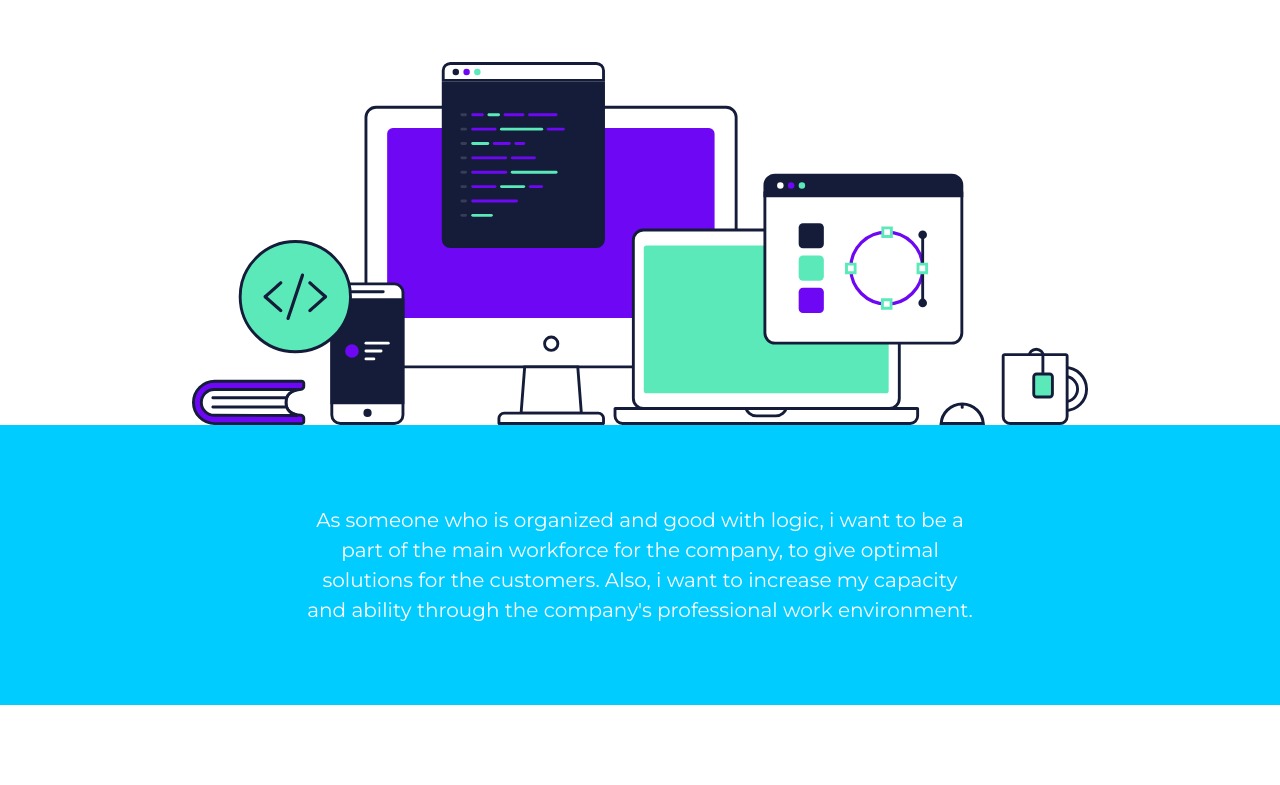
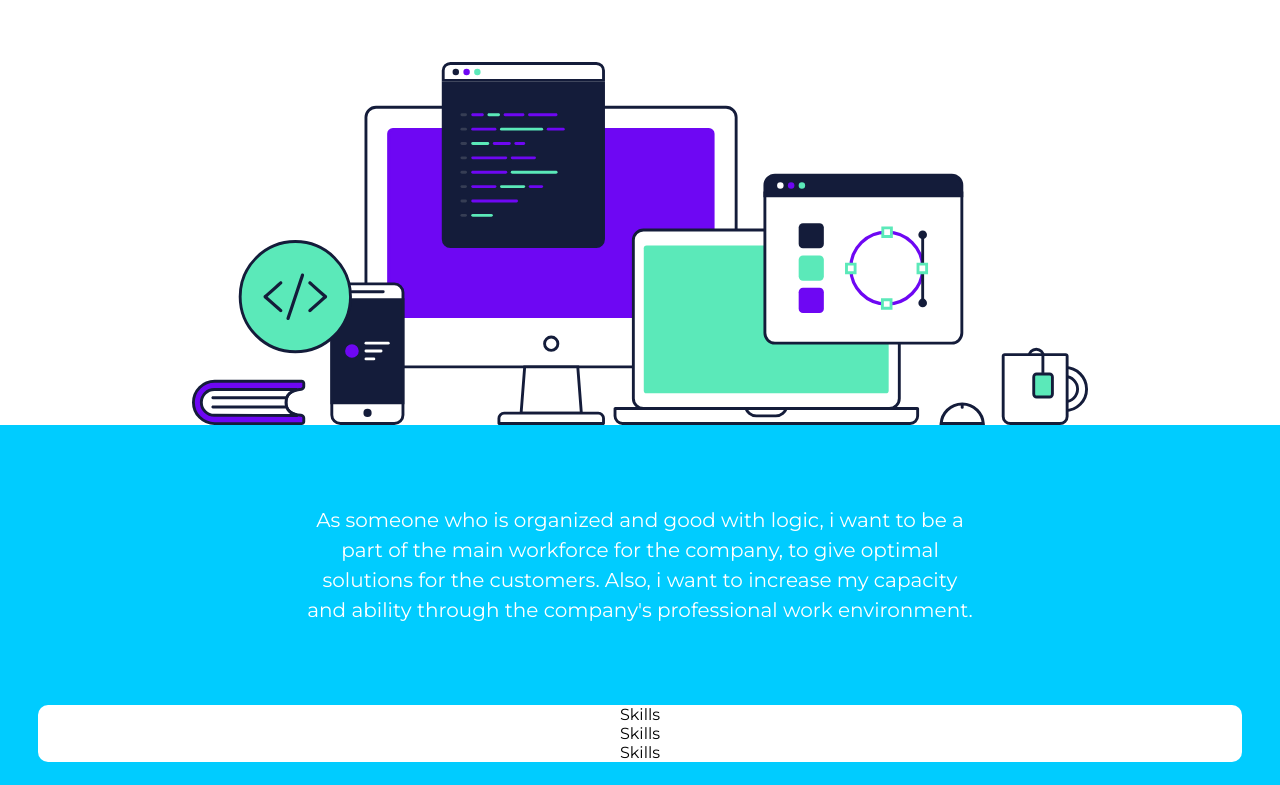
Before and after one commit to linkinparkrules/portfolio-frontend, a React (Create React App) app: page / in a window 1280 px wide. Shown: the part 493-1278 px from the top of the page. Before the commit the page ends 1198 px from the top, so only its background shows below. Built offline with nearby package versions, Linux system fonts and the light colour scheme.

Commit message:
add skills

```diff
--- /dev/null
+++ b/src/Pages/Home/Background2/Skills.js
@@ -0,0 +1,8 @@
+
+const Skills = (props) => {
+  return (
+    <div>Skills</div>
+  );
+};
+
+export default Skills;
--- a/src/Pages/Home/Background2/bg2.module.css
+++ b/src/Pages/Home/Background2/bg2.module.css
@@ -3,12 +3,20 @@
   justify-content: center;
   background-color: rgb(0, 204, 255);
   color: white;
-  padding: 5rem 1.5rem;
+  padding: 5rem 1.5rem 10rem 1.5rem;
 }
 
 .intro {
   font-size: 1.25rem;
   width: 55%;
   line-height: 1.5;
+}
 
+.skillsBoard {
+  background-color: white;
+  margin-top: -5rem;
+  /* z-index: 2; */
+  margin-inline: 3%;
+  border-radius: 10px;
+  display: grid;
 }
--- a/src/Pages/Home/Background2/index.js
+++ b/src/Pages/Home/Background2/index.js
@@ -1,15 +1,23 @@
 import bg2 from "./bg2.module.css"
+import Skills from "./Skills";
 
 const Background2 = () => {
   return (
-    <div className={bg2.background2}>
-      <div className={bg2.intro}>
+    <>
+      <div className={bg2.background2}>
+        <div className={bg2.intro}>
           As someone who is organized and good with logic, i want to be a part of the main workforce
-        for the company, to give optimal solutions for the customers. Also, i want to increase my capacity
-        and ability through the company's professional work environment.
+          for the company, to give optimal solutions for the customers. Also, i want to increase my capacity
+          and ability through the company's professional work environment.
+        </div>
       </div>
+      <div className={bg2.skillsBoard}>
+        <Skills />
+        <Skills />
+        <Skills />
+      </div>
+    </>
 
-    </div>
   );
 };
 
```
